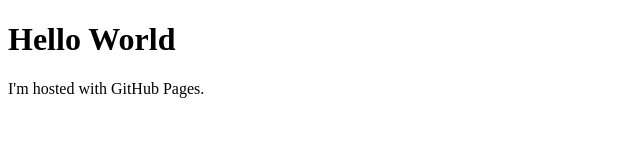
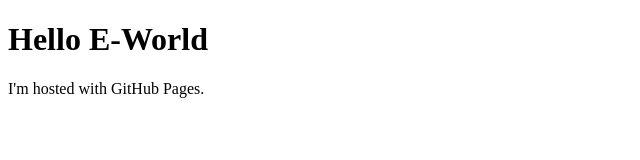
Before and after one commit to mksherard/choras.github.io, a plain HTML site: page index.html in a window 1280 px wide. Shown: the whole page, without its empty margins (0-640 px from the left). Drawn offline with Linux system fonts and the light colour scheme.

Commit message:
Update index.html

```diff
--- a/index.html
+++ b/index.html
@@ -1,7 +1,7 @@
 <!DOCTYPE html>
 <html>
     <body>
-        <h1>Hello World</h1>
+        <h1>Hello E-World</h1>
         <p>I'm hosted with GitHub Pages.</p>
     </body>
 </html>
```
